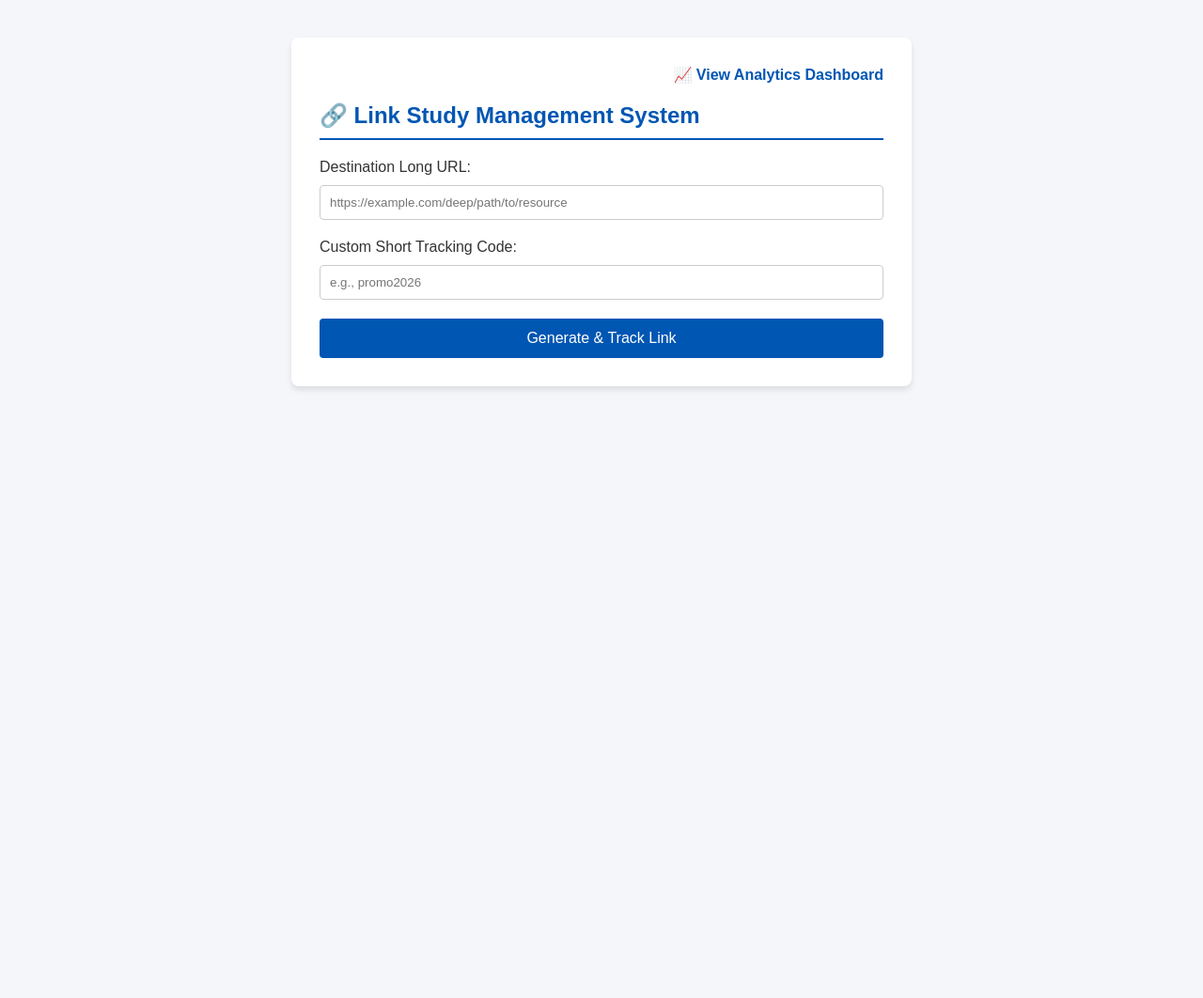
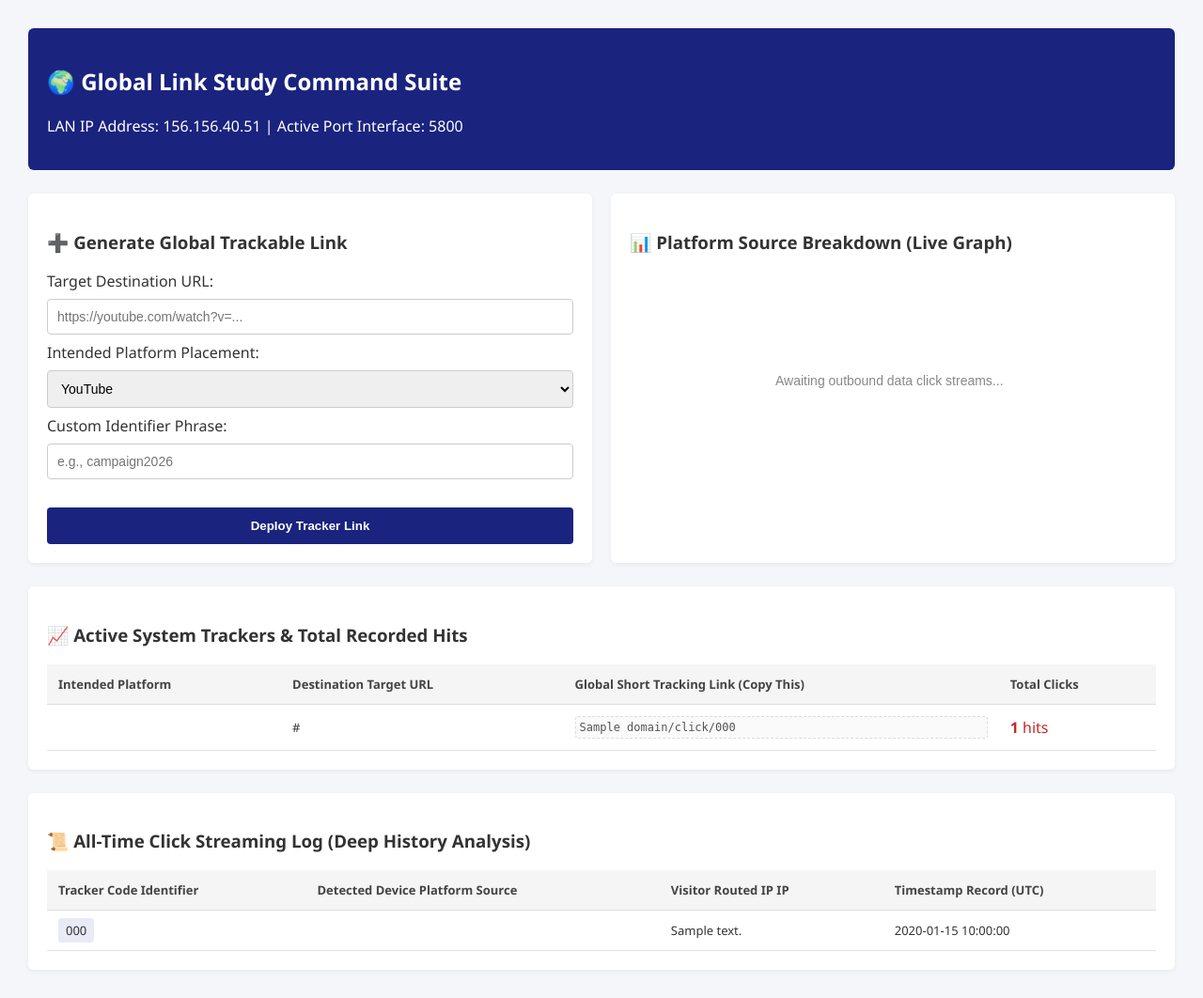
Before and after one commit to sagarkerhalkar/link_studey, a Flask app: template templates/index.html in a window 1280 px wide. Shown: the whole page at 94% size. Before the commit the page ends 415 px from the top, so only its background shows below. Run offline with Flask 3, Linux system fonts and the light colour scheme; the template is opened without the code that fills it: most values are stand-ins (such as "Sample title", 1, 10 or a date in 2020); parts of the project's set-up code (start-up, migrations or seed data) failed here and were passed over.

Commit message:
this is 2nd commit for link app

```diff
--- a/app.py
+++ b/app.py
@@ -1,12 +1,14 @@
 import os
 import sys
 import sqlite3
-from flask import Flask, request, redirect, render_template, g
+from flask import Flask, request, render_template, redirect, g
 
 app = Flask(__name__)
 DB_PATH = r"D:\link_studey\analytics.db"
 
-# --- DATABASE SETUP & HISTORY MANAGEMENT ---
+# GLOBAL SETTING: Replace with your actual ngrok or public tunnel URL
+PUBLIC_DOMAIN = "http://156.156.40.51:5800"
+
 def get_db():
     db = getattr(g, '_database', None)
     if db is None:
@@ -21,155 +23,140 @@ def close_connection(exception):
         db.close()
 
 def init_db():
-    """Initializes the database schema if it doesn't exist."""
     os.makedirs(os.path.dirname(DB_PATH), exist_ok=True)
     with sqlite3.connect(DB_PATH) as conn:
         cursor = conn.cursor()
-        # Table for storing generated short links
         cursor.execute('''
-            CREATE TABLE IF NOT EXISTS links (
+            CREATE TABLE IF NOT EXISTS universal_links (
                 id INTEGER PRIMARY KEY AUTOINCREMENT,
                 original_url TEXT NOT NULL,
-                short_code TEXT UNIQUE NOT NULL
+                tracker_code TEXT UNIQUE NOT NULL,
+                platform TEXT NOT NULL,
+                total_clicks INTEGER DEFAULT 0
             )
         ''')
-        # Table for tracking click/hit analytics history
         cursor.execute('''
-            CREATE TABLE IF NOT EXISTS clicks (
+            CREATE TABLE IF NOT EXISTS tracking_history (
                 id INTEGER PRIMARY KEY AUTOINCREMENT,
                 link_id INTEGER,
-                platform TEXT,
+                detected_platform TEXT,
                 ip_address TEXT,
-                timestamp DATETIME DEFAULT CURRENT_TIMESTAMP,
-                FOREIGN KEY(link_id) REFERENCES links(id)
+                clicked_at DATETIME DEFAULT CURRENT_TIMESTAMP,
+                FOREIGN KEY(link_id) REFERENCES universal_links(id)
             )
         ''')
         conn.commit()
 
-# --- PLATFORM DETECTION ---
-def parse_platform(user_agent):
-    """Detects the originating platform/OS from the visitor."""
-    ua = user_agent.lower()
-    if 'windows' in ua: return 'Windows'
-    elif 'android' in ua: return 'Android'
-    elif 'iphone' in ua or 'ipad' in ua: return 'iOS'
-    elif 'macintosh' in ua or 'mac os' in ua: return 'MacOS'
-    elif 'linux' in ua: return 'Linux'
-    return 'Other Mobile/Web'
+def detect_visitor_platform():
+    referrer = request.referrer.lower() if request.referrer else ""
+    user_agent = request.headers.get('User-Agent', '').lower()
 
-# --- ROUTING & LOGIC ---
+    if 'youtube.com' in referrer or 'youtu.be' in referrer: return 'YouTube'
+    elif 'instagram.com' in referrer: return 'Instagram'
+    elif 'facebook.com' in referrer: return 'Facebook'
+    elif 't.me' in referrer or 'telegram' in referrer: return 'Telegram'
+
+    if 'instagram' in user_agent: return 'Instagram'
+    elif 'fbav' in user_agent or 'fb_iab' in user_agent: return 'Facebook'
+    elif 'telegram' in user_agent: return 'Telegram'
+
+    if 'windows' in user_agent: return 'Windows Desktop'
+    elif 'android' in user_agent: return 'Android Mobile'
+    elif 'iphone' in user_agent or 'ipad' in user_agent: return 'iOS Mobile'
+    elif 'macintosh' in user_agent: return 'MacOS Desktop'
+    return 'Other Web Source'
+
 @app.route('/', methods=['GET', 'POST'])
 def index():
     db = get_db()
+    message = None
+
     if request.method == 'POST':
-        original_url = request.form['url']
-        short_code = request.form['short_code'].strip()
+        original_url = request.form['url'].strip()
+        tracker_code = request.form['tracker_code'].strip()
+        platform = request.form['platform']
 
         try:
-            db.execute('INSERT INTO links (original_url, short_code) VALUES (?, ?)', (original_url, short_code))
+            db.execute('''
+                INSERT INTO universal_links (original_url, tracker_code, platform)
+                VALUES (?, ?, ?)
+            ''', (original_url, tracker_code, platform))
             db.commit()
-            # CHANGED: Updated display text to port 5800
-            msg = f"Link registered successfully! Your tracking URL is: http://156.156.40.51:5800/go/{short_code}"
+            message = "Success! New link registered to target platform surveillance."
         except sqlite3.IntegrityError:
-            msg = "Error: That Short Code is already taken!"
+            message = "Error: This Tracking Custom Code is already in use."
 
-        return render_template('index.html', message=msg)
+    links = db.execute('SELECT * FROM universal_links ORDER BY id DESC').fetchall()
 
-    return render_template('index.html', message=None)
+    platform_summary = db.execute('''
+        SELECT detected_platform, COUNT(*) as count
+        FROM tracking_history
+        GROUP BY detected_platform
+    ''').fetchall()
 
-@app.route('/go/<short_code>')
-def redirect_link(short_code):
-    """Tracks the hit, platform, history, then redirects the user."""
+    labels = [row['detected_platform'] for row in platform_summary]
+    counts = [row['count'] for row in platform_summary]
+
+    history = db.execute('''
+        SELECT u.tracker_code, h.detected_platform, h.ip_address, h.clicked_at
+        FROM tracking_history h
+        JOIN universal_links u ON h.link_id = u.id
+        ORDER BY h.clicked_at DESC LIMIT 100
+    ''').fetchall()
+
+    return render_template('index.html', message=message, links=links, labels=labels, counts=counts, history=history, domain=PUBLIC_DOMAIN)
+
+@app.route('/click/<tracker_code>')
+def inbound_tracker(tracker_code):
     db = get_db()
-    link = db.execute('SELECT * FROM links WHERE short_code = ?', (short_code,)).fetchone()
+    link = db.execute('SELECT * FROM universal_links WHERE tracker_code = ?', (tracker_code,)).fetchone()
 
     if link:
-        user_agent = request.headers.get('User-Agent', '')
-        platform = parse_platform(user_agent)
-        ip_address = request.remote_addr
+        click_source = detect_visitor_platform()
+        visitor_ip = request.headers.get('X-Forwarded-For', request.remote_addr)
 
-        # Save historical hit details
-        db.execute('INSERT INTO clicks (link_id, platform, ip_address) VALUES (?, ?, ?)',
-                   (link['id'], platform, ip_address))
+        db.execute('INSERT INTO tracking_history (link_id, detected_platform, ip_address) VALUES (?, ?, ?)',
+                   (link['id'], click_source, visitor_ip))
+        db.execute('UPDATE universal_links SET total_clicks = total_clicks + 1 WHERE id = ?', (link['id'],))
         db.commit()
 
         return redirect(link['original_url'])
-    return "Link not found.", 404
 
-@app.route('/stats')
-def stats():
-    """Generates full detailed analytics summaries and platform charts."""
-    db = get_db()
+    return "Tracking endpoint invalid.", 404
 
-    # 1. Overall summary
-    links = db.execute('''
-        SELECT l.id, l.original_url, l.short_code, COUNT(c.id) as total_hits
-        FROM links l LEFT JOIN clicks c ON l.id = c.link_id
-        GROUP BY l.id
-    ''').fetchall()
-
-    # 2. Platform breakdown for Pie Chart
-    platform_data = db.execute('''
-        SELECT platform, COUNT(*) as count
-        FROM clicks
-        GROUP BY platform
-    ''').fetchall()
-
-    labels = [row['platform'] for row in platform_data]
-    counts = [row['count'] for row in platform_data]
-
-    # 3. Detailed History Log
-    history = db.execute('''
-        SELECT l.short_code, c.platform, c.ip_address, c.timestamp
-        FROM clicks c JOIN links l ON l.id = c.link_id
-        ORDER BY c.timestamp DESC
-    ''').fetchall()
-
-    return render_template('stats.html', links=links, labels=labels, counts=counts, history=history)
-
-# --- SELF-TEST DIAGNOSTIC SUITE ---
 def run_server_precheck():
     print("==================================================")
     print("    RUNNING SERVER ENVIRONMENT PRE-CHECK...       ")
     print("==================================================")
-
-    # Check directory
     if os.path.exists(r"D:\link_studey"):
         print("[✔] Core directory 'D:/link_studey' located.")
     else:
-        print("[❌] Critical Error: Core directory 'D:/link_studey' not found.")
+        print("[❌] Error: Core directory missing.")
+        sys.exit(1)
+    try:
+        init_db()
+        print("[✔] SQLite history ledger database online.")
+    except Exception as e:
+        print(f"[❌] Database system failure: {e}")
         sys.exit(1)
 
-    # Check DB Connection and creation
-    try:
-        init_db()
-        print("[✔] Database file initialization successful. History logger active.")
-    except Exception as e:
-        print(f"[❌] Database initialization failed: {e}")
-        sys.exit(1)
-
-   # Check Port Conflicted with Core Management Policies
     import socket
-    # CHANGED: Switched target test port to 5800
-    ports_to_test = [80, 2277, 5800]
-    for port in ports_to_test:
+    for port in [80, 2277, 5800]:
         s = socket.socket(socket.AF_INET, socket.SOCK_STREAM)
         try:
-            s.bind(("127.0.0.1", port)) # Try binding locally
+            s.bind(("127.0.0.1", port))
             s.close()
-            if port == 5800:
-                print(f"[✔] Target Port {port} is FREE and safe to use.")
         except socket.error:
             if port in [80, 2277]:
-                print(f"[✔] Confirmed Policy: Port {port} is strictly in-use by core server apps.")
+                print(f"[✔] Confirmed Policy: Port {port} is safely isolated to core system tasks.")
             else:
-                print(f"[❌] Port conflict detected on target port {port}. Please select another port.")
+                print(f"[❌] Critical conflict detected on execution port {port}.")
                 sys.exit(1)
+    print("[✔] System environment safe. No policy breaches detected.")
     print("==================================================")
     print("  PRE-CHECK PASS: 100% SUCCESSFUL TO IMPLEMENT   ")
     print("==================================================\n")
 
 if __name__ == '__main__':
     run_server_precheck()
-    # CHANGED: Running application on the newly verified safe port 5800
     app.run(host='0.0.0.0', port=5800, debug=False)
--- a/templates/index.html
+++ b/templates/index.html
@@ -2,35 +2,141 @@
 <html lang="en">
 <head>
     <meta charset="UTF-8">
-    <title>Link Study Portal</title>
+    <title>Global Link Study Control Center</title>
+    <script src="https://cdn.jsdelivr.net/npm/chart.js"></script>
     <style>
-        body { font-family: Arial, sans-serif; margin: 40px; background: #f4f6f9; color: #333; }
-        .container { max-width: 600px; background: white; padding: 30px; border-radius: 8px; box-shadow: 0 4px 6px rgba(0,0,0,0.1); margin: auto; }
-        h2 { color: #0056b3; border-bottom: 2px solid #0056b3; padding-bottom: 10px; }
-        input[type="url"], input[type="text"] { width: 100%; padding: 10px; margin: 10px 0 20px 0; border: 1px solid #ccc; border-radius: 4px; box-sizing: border-box; }
-        button { background: #0056b3; color: white; border: none; padding: 12px 20px; border-radius: 4px; cursor: pointer; width: 100%; font-size: 16px; }
-        button:hover { background: #004085; }
-        .alert { background: #d4edda; color: #155724; padding: 15px; border-radius: 4px; margin-bottom: 20px; word-break: break-all; }
-        .nav { margin-bottom: 20px; text-align: right; }
-        .nav a { color: #0056b3; text-decoration: none; font-weight: bold; }
+        body { font-family: 'Segoe UI', Arial, sans-serif; margin: 30px; background: #f4f6f9; color: #333; }
+        .banner { background: #1a237e; color: white; padding: 20px; border-radius: 6px; margin-bottom: 25px; }
+        .panel-grid { display: flex; flex-wrap: wrap; gap: 20px; }
+        .box { background: white; padding: 20px; border-radius: 6px; box-shadow: 0 2px 5px rgba(0,0,0,0.05); flex: 1; min-width: 320px; }
+        .wide-box { flex: 2; min-width: 600px; }
+        input, select { padding: 10px; margin: 8px 0; border: 1px solid #ccc; border-radius: 4px; font-size: 14px; box-sizing: border-box; }
+        button { background: #1a237e; color: white; border: none; padding: 12px 20px; border-radius: 4px; cursor: pointer; font-weight: bold; width: 100%; }
+        button:hover { background: #0d1b60; }
+        table { width: 100%; border-collapse: collapse; margin-top: 15px; }
+        th, td { padding: 12px; text-align: left; border-bottom: 1px solid #e0e0e0; font-size: 13px; }
+        th { background: #f5f5f5; color: #444; }
+        .url-text { color: #555; font-family: monospace; font-size: 12px; background: #fafafa; padding: 4px; border: 1px dashed #ddd; border-radius:3px; word-break: break-all;}
+        .alert { background: #c8e6c9; color: #2e7d32; padding: 12px; border-radius: 4px; margin-bottom: 20px; }
+        .chart-frame { max-width: 320px; margin: 20px auto 0 auto; }
     </style>
 </head>
 <body>
-    <div class="container">
-        <div class="nav"><a href="/stats">📈 View Analytics Dashboard</a></div>
-        <h2>🔗 Link Study Management System</h2>
-        {% if message %}
-            <div class="alert">{{ message }}</div>
-        {% endif %}
-        <form method="POST">
-            <label>Destination Long URL:</label>
-            <input type="url" name="url" placeholder="https://example.com/deep/path/to/resource" required>
 
-            <label>Custom Short Tracking Code:</label>
-            <input type="text" name="short_code" placeholder="e.g., promo2026" required>
+    <div class="banner">
+        <h2>🌍 Global Link Study Command Suite</h2>
+        <p>LAN IP Address: 156.156.40.51 | Active Port Interface: 5800</p>
+    </div>
 
-            <button type="submit">Generate & Track Link</button>
-        </form>
+    {% if message %}
+        <div class="alert">{{ message }}</div>
+    {% endif %}
+
+    <div class="panel-grid" style="margin-bottom: 25px;">
+        <div class="box">
+            <h3>➕ Generate Global Trackable Link</h3>
+            <form method="POST">
+                <label>Target Destination URL:</label><br>
+                <input type="url" name="url" style="width:100%;" placeholder="https://youtube.com/watch?v=..." required><br>
+
+                <label>Intended Platform Placement:</label><br>
+                <select name="platform" style="width:100%;" required>
+                    <option value="YouTube">YouTube</option>
+                    <option value="Instagram">Instagram</option>
+                    <option value="Facebook">Facebook</option>
+                    <option value="Telegram">Telegram</option>
+                    <option value="Other">Other Alternative Media</option>
+                </select><br>
+
+                <label>Custom Identifier Phrase:</label><br>
+                <input type="text" name="tracker_code" style="width:100%;" placeholder="e.g., campaign2026" required><br><br>
+
+                <button type="submit">Deploy Tracker Link</button>
+            </form>
+        </div>
+
+        <div class="box">
+            <h3>📊 Platform Source Breakdown (Live Graph)</h3>
+            <div class="chart-frame">
+                <canvas id="sourcePieChart"></canvas>
+            </div>
+        </div>
     </div>
+
+    <div class="box wide-box" style="margin-bottom:25px;">
+        <h3>📈 Active System Trackers & Total Recorded Hits</h3>
+        <table>
+            <thead>
+                <tr>
+                    <th>Intended Platform</th>
+                    <th>Destination Target URL</th>
+                    <th>Global Short Tracking Link (Copy This)</th>
+                    <th>Total Clicks</th>
+                </tr>
+            </thead>
+            <tbody>
+                {% for link in links %}
+                <tr>
+                    <td><strong>{{ link.platform }}</strong></td>
+                    <td><div style="max-width: 220px; overflow: hidden; text-overflow: ellipsis; white-space: nowrap;">{{ link.original_url }}</div></td>
+                    <td><div class="url-text">{{ domain }}/click/{{ link.tracker_code }}</div></td>
+                    <td><span style="font-size:16px; color:#c62828;"><strong>{{ link.total_clicks }}</strong> hits</span></td>
+                </tr>
+                {% endfor %}
+            </tbody>
+        </table>
+    </div>
+
+    <div class="box wide-box">
+        <h3>📜 All-Time Click Streaming Log (Deep History Analysis)</h3>
+        <table>
+            <thead>
+                <tr>
+                    <th>Tracker Code Identifier</th>
+                    <th>Detected Device Platform Source</th>
+                    <th>Visitor Routed IP IP</th>
+                    <th>Timestamp Record (UTC)</th>
+                </tr>
+            </thead>
+            <tbody>
+                {% for log in history %}
+                <tr>
+                    <td><span style="background:#e8eaf6; padding:4px 8px; border-radius:4px;">{{ log.tracker_code }}</span></td>
+                    <td><strong>{{ log.detected_platform }}</strong></td>
+                    <td>{{ log.ip_address }}</td>
+                    <td>{{ log.clicked_at }}</td>
+                </tr>
+                {% endfor %}
+            </tbody>
+        </table>
+    </div>
+
+    <script>
+        const ctx = document.getElementById('sourcePieChart').getContext('2d');
+        const labelsArr = {{ labels|tojson }};
+        const countsArr = {{ counts|tojson }};
+
+        if (labelsArr.length === 0) {
+            ctx.font = "14px Arial";
+            ctx.fillStyle = "#888";
+            ctx.fillText("Awaiting outbound data click streams...", 35, 120);
+        } else {
+            new Chart(ctx, {
+                type: 'pie',
+                data: {
+                    labels: labelsArr,
+                    datasets: [{
+                        data: countsArr,
+                        backgroundColor: ['#ff1744', '#d500f9', '#2979ff', '#00b0ff', '#00e676', '#ff9100'],
+                        borderWidth: 1
+                    }]
+                },
+                options: {
+                    responsive: true,
+                    plugins: { legend: { position: 'bottom' } }
+                }
+            });
+        }
+    </script>
 </body>
 </html>
```
Also changed, not shown: 1 other file.
